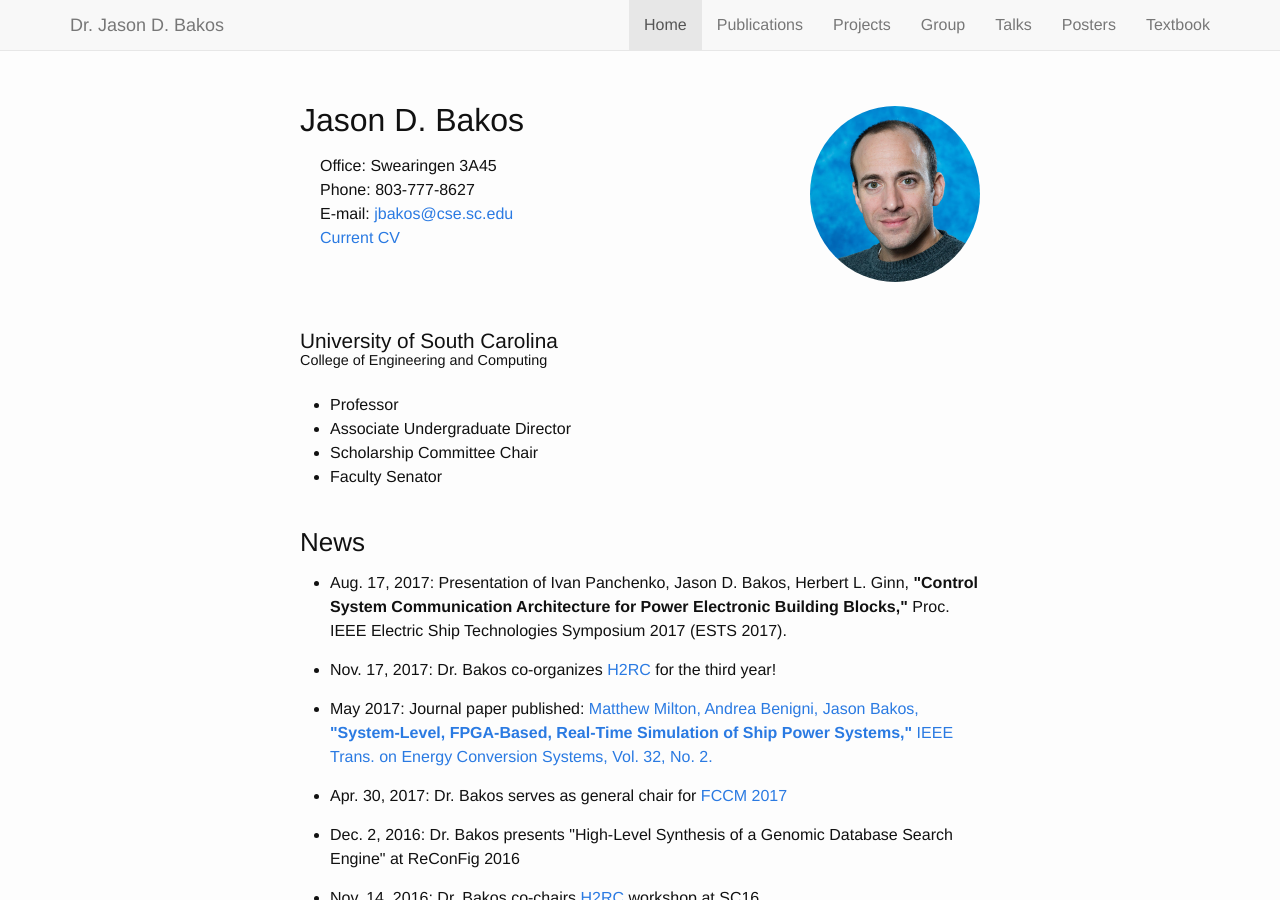
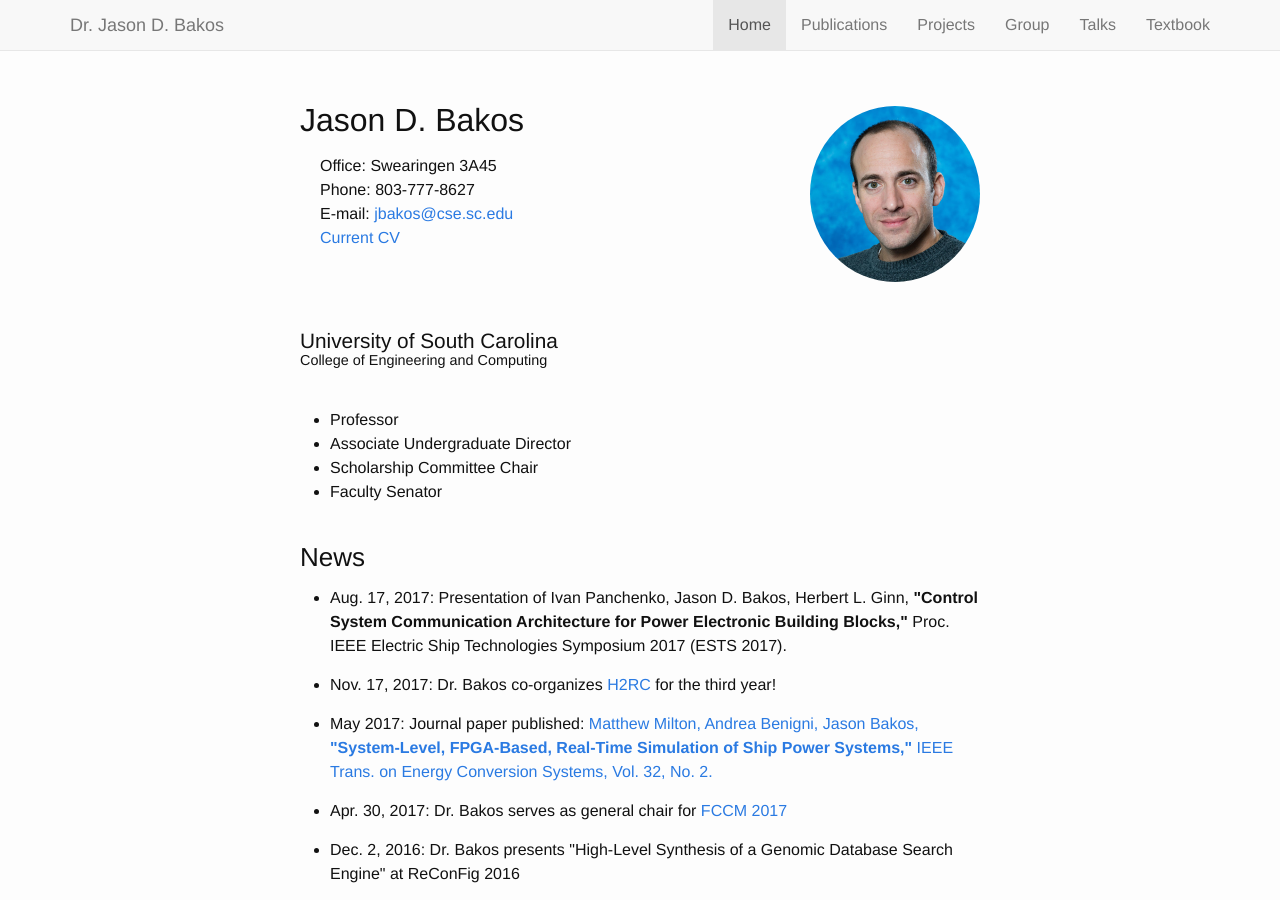
Before and after one commit to USCHeRC/Website, a Jekyll site: the page built from _my_pages/home.html, in a window 1280 px wide and 900 px high. Built offline with Jekyll 4.4.1, drawn with Linux system fonts in a browser that asks for light colours; our own code applies the rules of GitHub Pages for plain Markdown files.

Commit message:
poster update

```diff
--- a/_my_pages/home.html
+++ b/_my_pages/home.html
@@ -26,7 +26,7 @@ E-mail:  <a href="mailto:jbakos@cse.sc.edu">jbakos@cse.sc.edu</a><br>
 
 
 <h4 style="font-size:130%; margin-bottom:0;">University of South Carolina</h4>
-<h3 style="font-size:90%; margin-bottom:0;"> College of Engineering and Computing</h3>
+<h3 style="font-size:90%; margin-bottom:10;">College of Engineering and Computing</h3>
 <br>
 <!--<h3 style="margin-bottom:10;">College of Engineering and Computing</h3>-->
 
--- a/_my_pages/posters.html
+++ b/_my_pages/posters.html
@@ -1,7 +1,7 @@
 ---
 layout: page
 title: Posters
-heading: Computer Engineering Posters
+heading:Posters
 permalink: /posters/
 order: 5
 type: top-level
```
